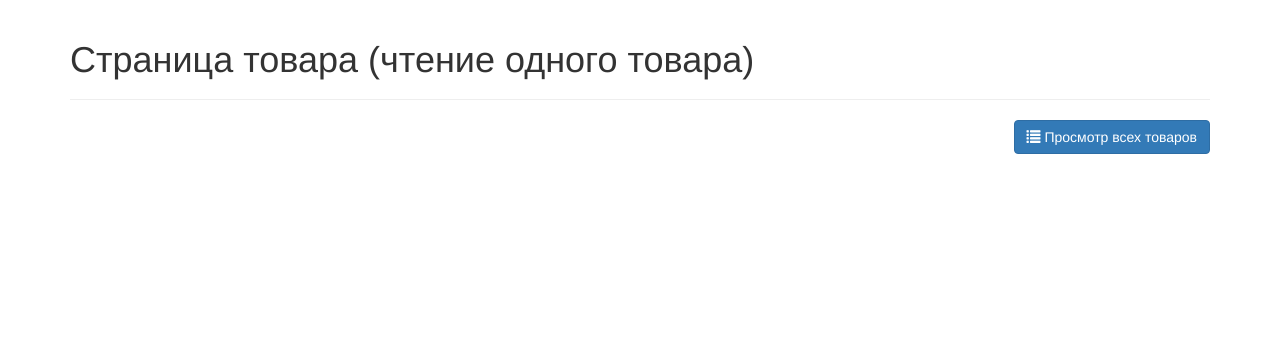
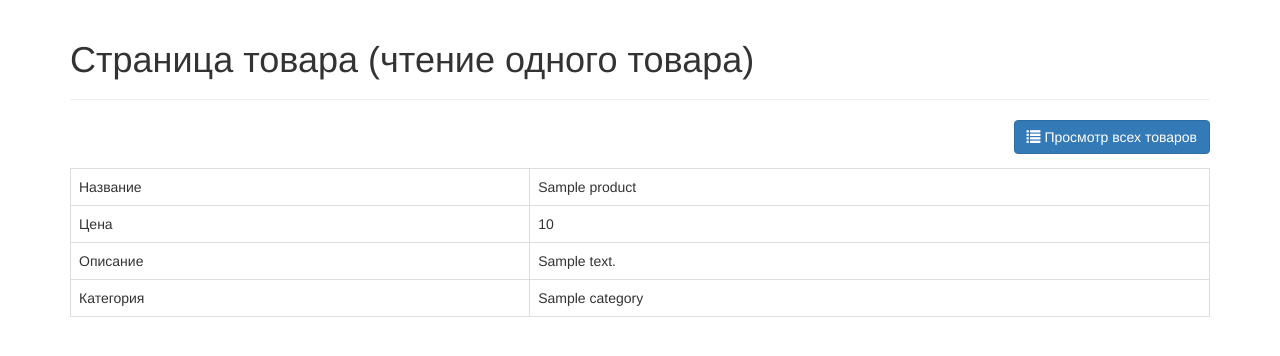
Before and after one commit to 07Rinat07/php-oop-mysql, a PHP site: page /read_product.php?id=1 in a window 1280 px wide. Shown: the top 356 px of the page. Run offline with PHP 8.4, Linux system fonts and the light colour scheme; tables that the repository leaves empty or names only in its code hold one stand-in row (values such as "Sample post"); some libraries are stand-ins or nearby versions.

Commit message:
Show product into HTML-table

```diff
--- a/read_product.php
+++ b/read_product.php
@@ -32,6 +32,32 @@ require_once "layout_header.php";
             <span class="glyphicon glyphicon-list"></span> Просмотр всех товаров
         </a>
     </div>
+    <!-- HTML-таблица для отображения информации о товаре -->
+    <table class="table table-hover table-responsive table-bordered">
+        <tr>
+            <td>Название</td>
+            <td><?= $product->name; ?></td>
+        </tr>
+        <tr>
+            <td>Цена</td>
+            <td><?= $product->price; ?></td>
+        </tr>
+        <tr>
+            <td>Описание</td>
+            <td><?= $product->description; ?></td>
+        </tr>
+        <tr>
+            <td>Категория</td>
+            <td>
+                <?php // выводим название категории
+                $category->id = $product->category_id;
+                $category->readName();
+
+                echo $category->name;
+                ?>
+            </td>
+        </tr>
+    </table>
 
 <?php // подвал
 require_once "layout_footer.php";
```
